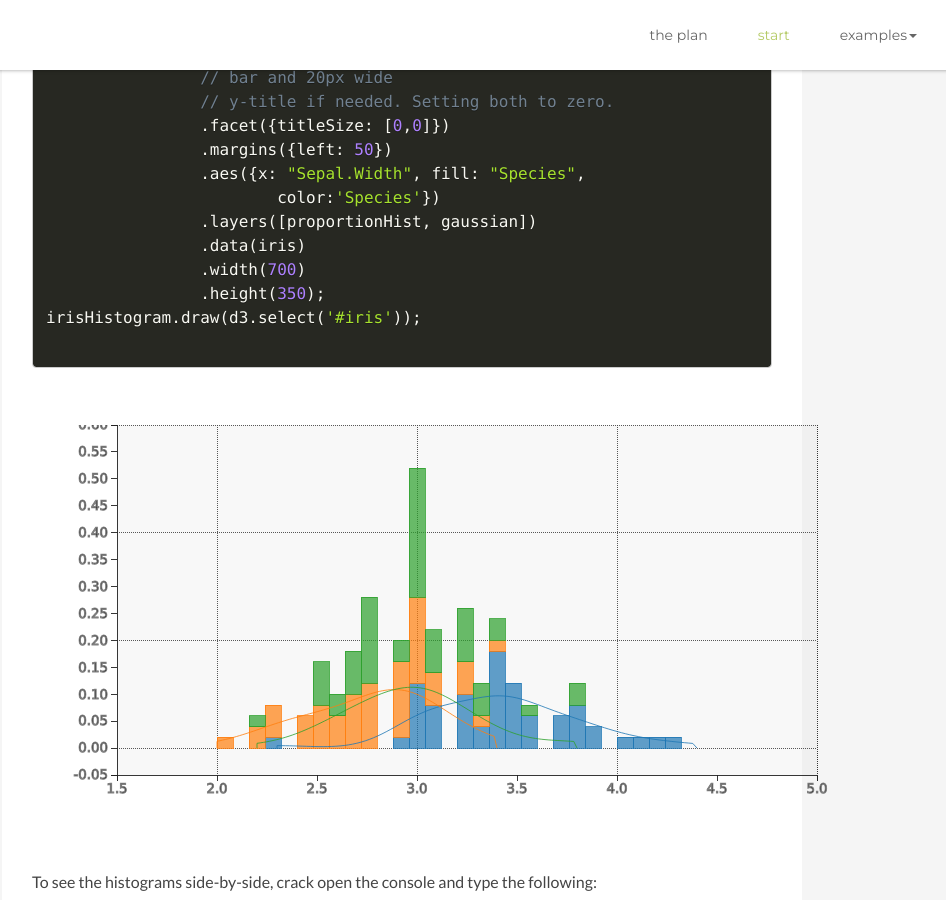
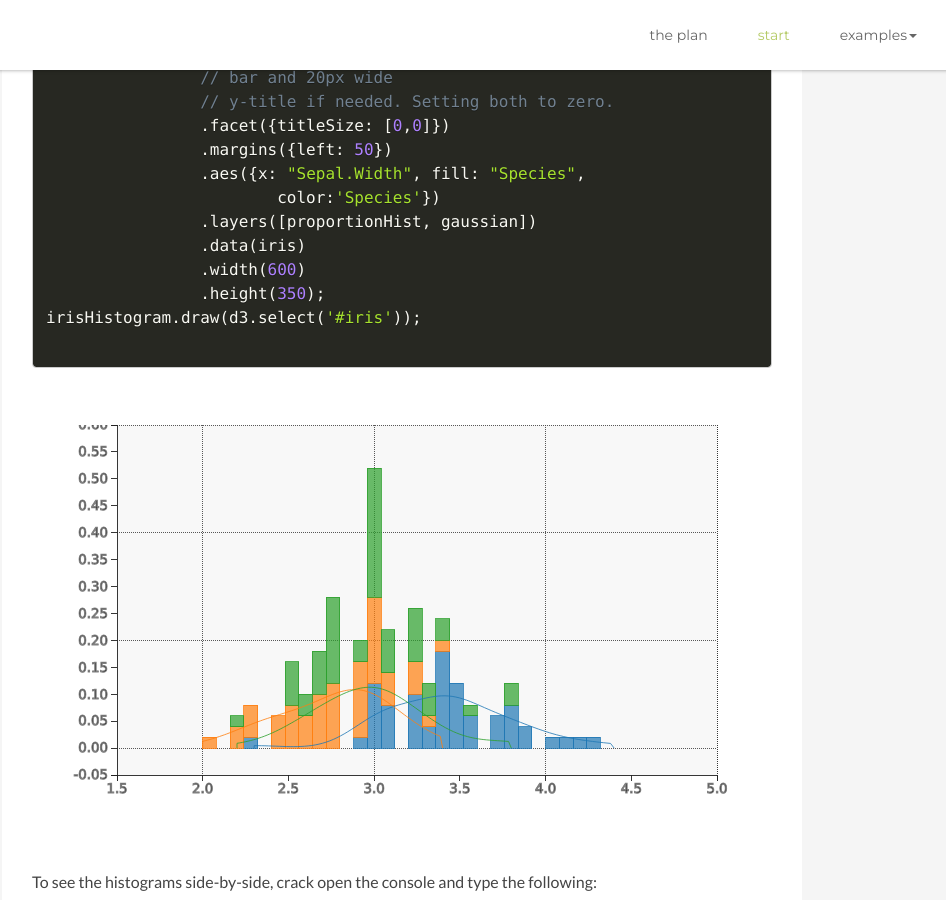
Before and after one commit to bjameshunter/ggd3, a Jekyll site: the page built from index.html, in a window 1280 px wide and 900 px high, scrolled down 2080 px. Shown: the whole window, without its empty margins (238-1184 px from the left). Built offline with Jekyll 4.4.1, drawn with Linux system fonts in a browser that asks for light colours; comment, search, counter and statistics services are not loaded.

Commit message:
fixed gruntfile

```diff
--- a/assets/js/homepage.js
+++ b/assets/js/homepage.js
@@ -10,7 +10,7 @@ d3.csv("assets/data/iris.csv", function(error, iris) {
                             color:'Species'})
                     .layers([proportionHist, gaussian])
                     .data(iris)
-                    .width(700)
+                    .width(600)
                     .height(350);
     irisHistogram.draw(d3.select('#iris'));
 });
--- a/index.html
+++ b/index.html
@@ -181,7 +181,7 @@ irisHistogram = ggd3.plot()
                         color:'Species'})
                 .layers([proportionHist, gaussian])
                 .data(iris)
-                .width(700)
+                .width(600)
                 .height(350);
 irisHistogram.draw(d3.select('#iris'));
                     </code></pre>
```
